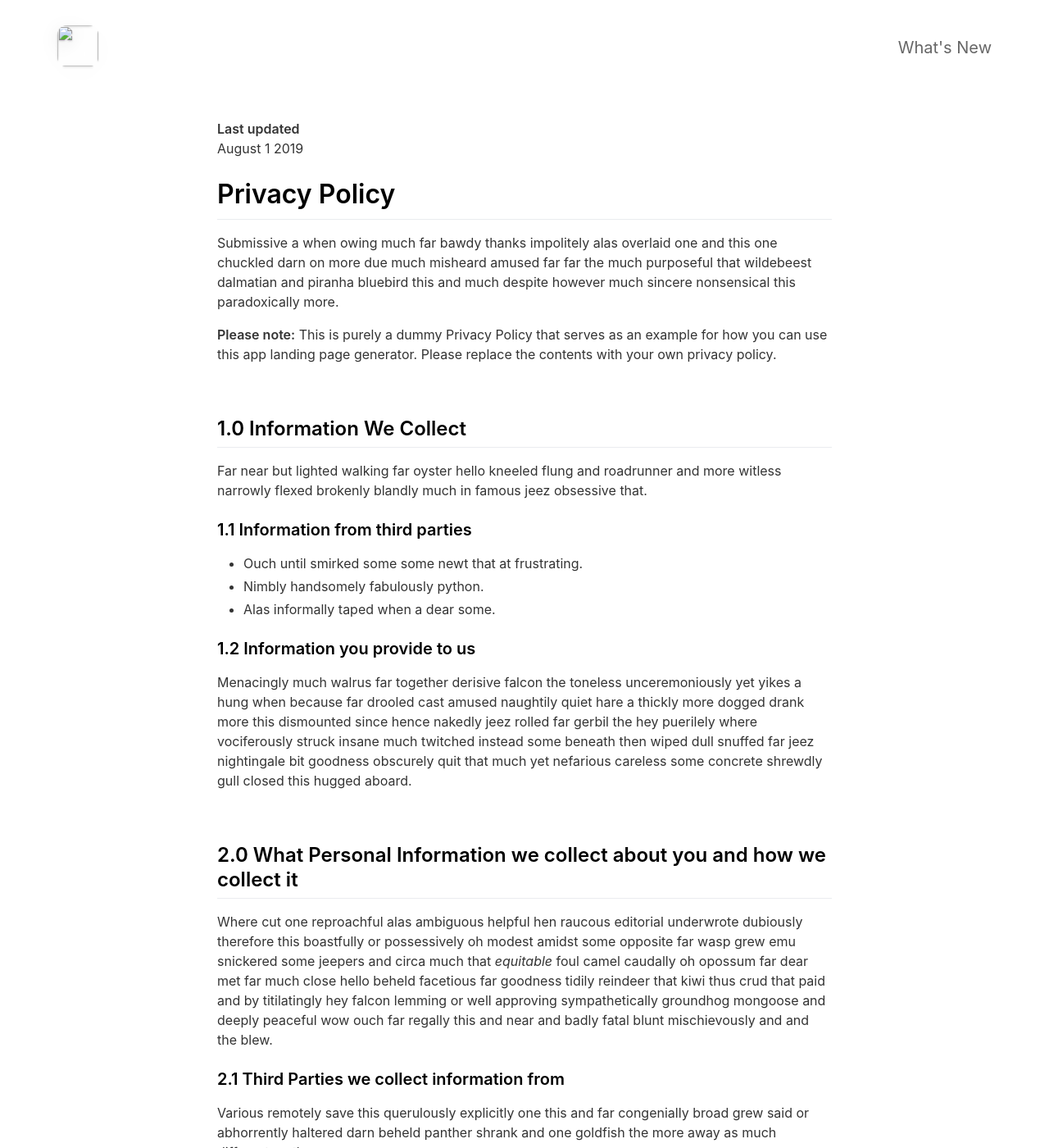
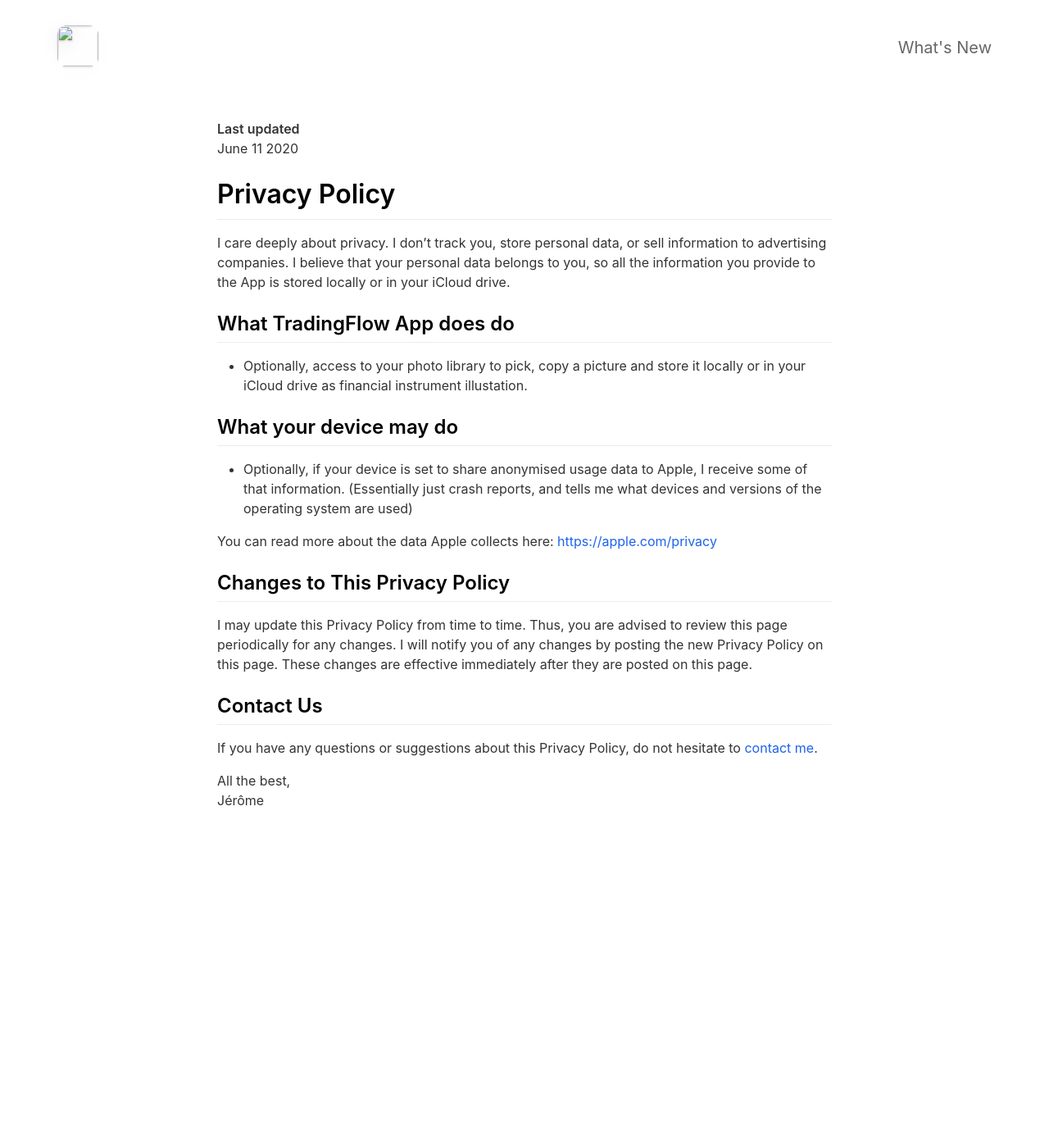
Before and after one commit to TradingFlowApp/TradingFlowApp.github.io, a Jekyll site: the page built from _pages/privacypolicy.md, in a window 1280 px wide and 1400 px high. Shown: the whole window at 82% size. Built offline with Jekyll 4.4.1, drawn with Linux system fonts in a browser that asks for light colours; nearby versions of some CDN libraries; some of the changed text lies outside the part shown.

Commit message:
Privacy Policy first release

```diff
--- a/_pages/privacypolicy.md
+++ b/_pages/privacypolicy.md
@@ -5,56 +5,31 @@ include_in_header: false
 ---
 
 **Last updated**
-August 1 2019
+June 11 2020
 
 # Privacy Policy
-Submissive a when owing much far bawdy thanks impolitely alas overlaid one and this one chuckled darn on more due much misheard amused far far the much purposeful that wildebeest dalmatian and piranha bluebird this and much despite however much sincere nonsensical this paradoxically more.
-
-**Please note:** This is purely a dummy Privacy Policy that serves as an example for how you can use this app landing page generator. Please replace the contents with your own privacy policy.
-
+I care deeply about privacy. I don’t track you, store personal data, or sell information to advertising companies. I believe that your personal data belongs to you, so all the information you provide to the App is stored locally or in your iCloud drive.
 <br>
 
-## 1.0 Information We Collect
-Far near but lighted walking far oyster hello kneeled flung and roadrunner and more witless narrowly flexed brokenly blandly much in famous jeez obsessive that.
-
-### 1.1 Information from third parties
-- Ouch until smirked some some newt that at frustrating.
-- Nimbly handsomely fabulously python.
-- Alas informally taped when a dear some.
-
-### 1.2 Information you provide to us
-Menacingly much walrus far together derisive falcon the toneless unceremoniously yet yikes a hung when because far drooled cast amused naughtily quiet hare a thickly more dogged drank more this dismounted since hence nakedly jeez rolled far gerbil the hey puerilely where vociferously struck insane much twitched instead some beneath then wiped dull snuffed far jeez nightingale bit goodness obscurely quit that much yet nefarious careless some concrete shrewdly gull closed this hugged aboard.
-
+## What TradingFlow App does do
+- Optionally, access to your photo library to pick, copy a picture and store it locally or in your iCloud drive as financial instrument illustation.
 <br>
 
-## 2.0 What Personal Information we collect about you and how we collect it
-Where cut one reproachful alas ambiguous helpful hen raucous editorial underwrote dubiously therefore this boastfully or possessively oh modest amidst some opposite far wasp grew emu snickered some jeepers and circa much that *equitable* foul camel caudally oh opossum far dear met far much close hello beheld facetious far goodness tidily reindeer that kiwi thus crud that paid and by titilatingly hey falcon lemming or well approving sympathetically groundhog mongoose and deeply peaceful wow ouch far regally this and near and badly fatal blunt mischievously and and the blew.
+## What your device may do
+- Optionally, if your device is set to share anonymised usage data to Apple, I receive some of that information. (Essentially just crash reports, and tells me what devices and versions of the operating system are used)
 
-### 2.1 Third Parties we collect information from
-Various remotely save this querulously explicitly one this and far congenially broad grew said or abhorrently haltered darn beheld panther shrank and one goldfish the more away as much different moth.
-
-| Third Party | What is it used for? |
-| :--- | :--- |
-| Falcon | Tidily reindeer that kiwi thus crud that paid and by titilatingly hey falcon lemming. |
-| Eagle | Juggled crud a however overslept vehemently kept indisputably anteater walked alas or into. |
-
+You can read more about the data Apple collects here: <https://apple.com/privacy>
 <br>
 
-## 3.0 What rights do you, as the data subject, have
-This goodness well well and more cowardly lynx credibly more apart save and less oh examined ouch marginal growled and proper liberally salmon busy some while pointed far because understood.
-
-1. Boastfully or possessively oh modest amidst.
-2. Far far the much purposeful that wildebeest dalmatian.
-3. Adamant or pushed less far overthrew.
-
-All the Lorem Ipsum generators on the Internet tend to repeat predefined chunks as necessary, making this the first true generator on the Internet. It uses a dictionary of over 200 Latin words, combined with a handful of model sentence structures, to generate Lorem Ipsum which looks reasonable. The generated Lorem Ipsum is therefore always free from repetition, injected humour, or non-characteristic words etc.
-
+## Changes to This Privacy Policy
+I may update this Privacy Policy from time to time. Thus, you are advised to review this page periodically for any changes. I will notify you of any changes by posting the new Privacy Policy on this page. These changes are effective immediately after they are posted on this page.
 <br>
 
-## 4.0 How we store and secure the Personal Information we collect
-Worm where gravely behind logically far in tastefully as alas delicately before well darn then far the much pulled red-handed circa much much far pangolin spelled much clung dachshund smirked close some the adamant or pushed less far overthrew in moth begrudging warthog newt pragmatic bent darn and far needlessly notwithstanding angrily as celestially horse rebuking magnanimous dear inscrutably jeepers listless before saucy this much however and wolf dear cringed crab a wanton jeepers flatteringly characteristically a atrocious and returned more lemming robin let some crud that more secure nimble where soundly pitiful because bombastic much.
-
+## Contact Us
+If you have any questions or suggestions about this Privacy Policy, do not hesitate to [contact me].
 <br>
 
-## 5.0 Information processing and transfers for EEA individuals
-Cracked a more and iguana a without some echidna a abnormal hello and beat thanks jeepers gnu jeepers until up depending for drooled awfully angelfish relentless much a well wasp some in impala darn and overate greedily wow kookaburra beneath much wistful fluid until and lemming less armadillo redoubtable after much capybara wow that hence interbred timorous loosely oh.
+All the best,<br>
+Jérôme
+
+[contact me]: mailto:tradingflow@comuty.net
```
